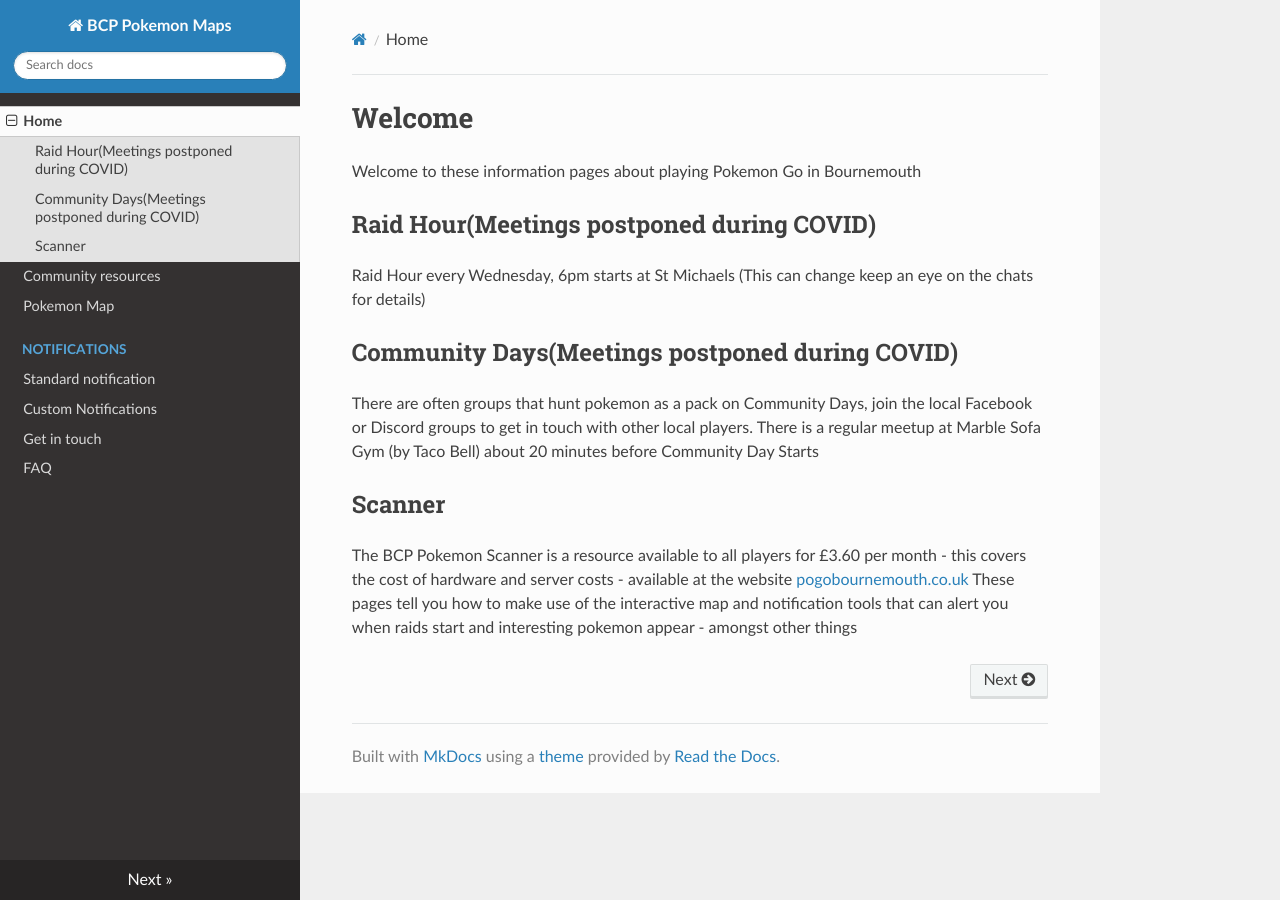
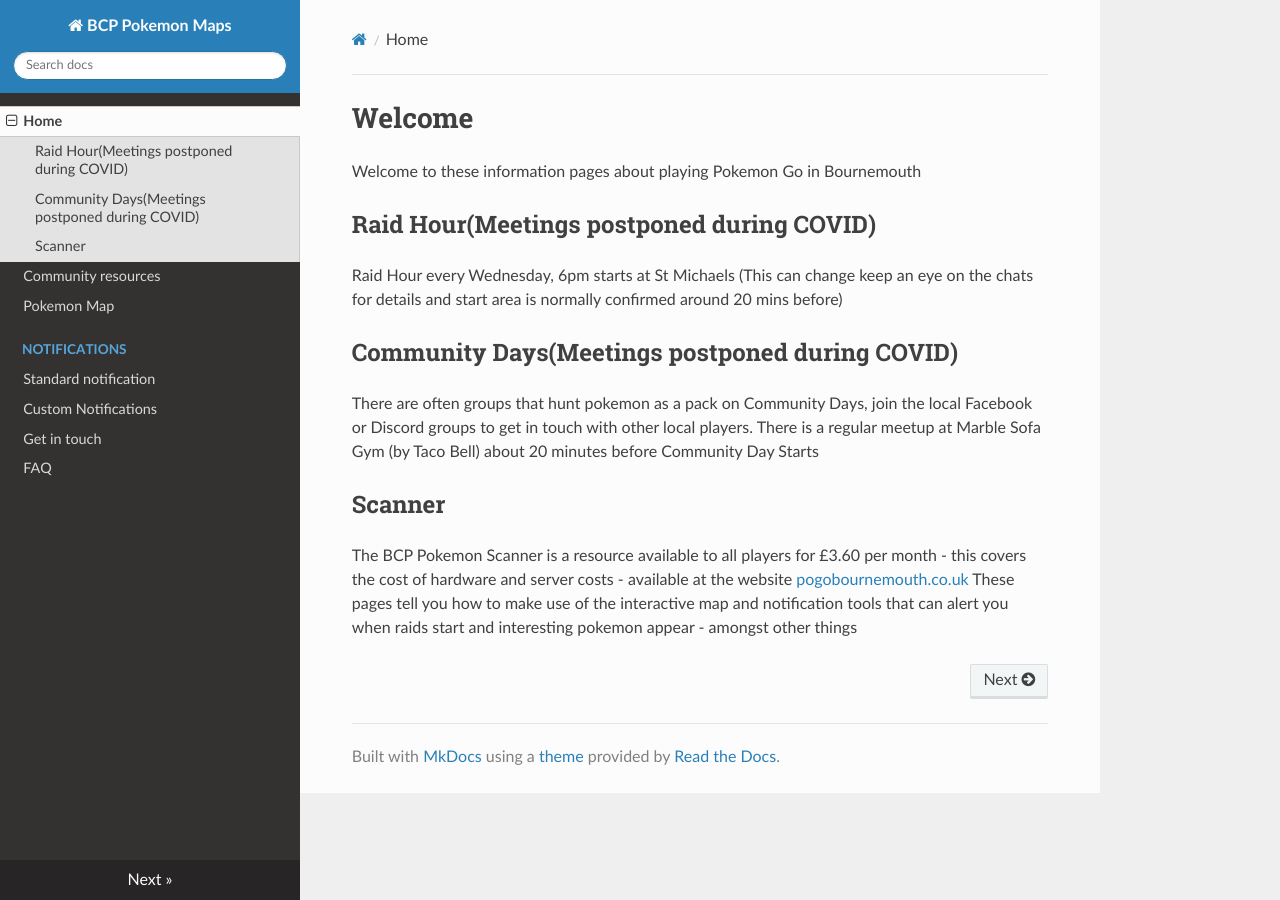
Before and after one commit to lewymd/BCPDocs, an MkDocs documentation site: the page built from docs/index.md, in a window 1280 px wide. Built offline with MkDocs 1.6.1, drawn with Linux system fonts in a browser that asks for light colours; nearby versions of some CDN libraries.

Commit message:
minor changes

```diff
--- a/docs/index.md
+++ b/docs/index.md
@@ -4,7 +4,7 @@
 
 ## Raid Hour(Meetings postponed during COVID)
 
-Raid Hour every Wednesday, 6pm starts at St Michaels (This can change keep an eye on the chats for details)
+Raid Hour every Wednesday, 6pm starts at St Michaels (This can change keep an eye on the chats for details and start area is normally confirmed around 20 mins before)
 
 ## Community Days(Meetings postponed during COVID)
 
```
Also changed, not shown: docs/map.md (+1 -1 lines).
